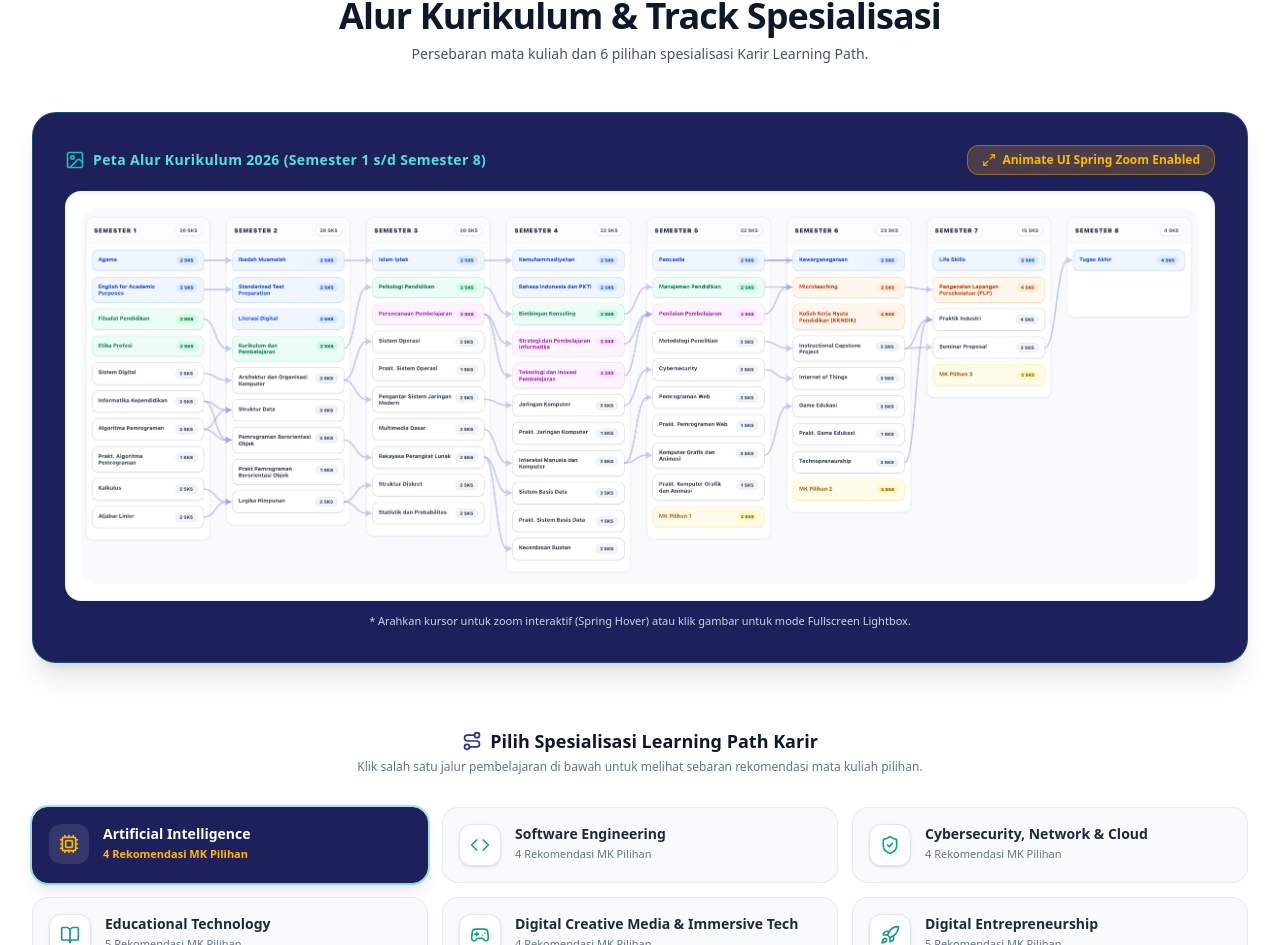
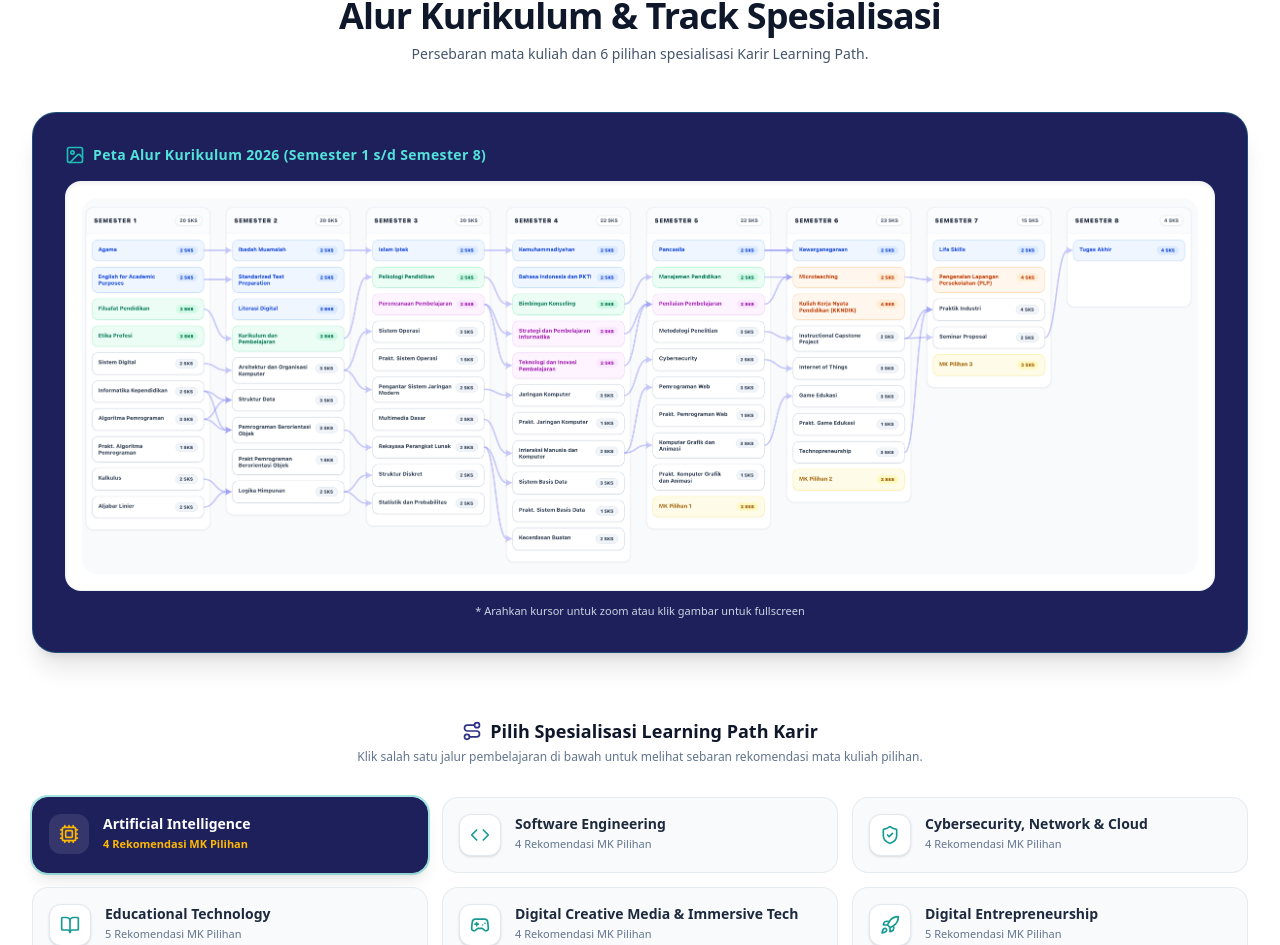
Before and after one commit to arifsetwn/ptikonversikurikulum, a React (Vite) app: page / in a window 1280 px wide. Shown: the part 3569-4514 px from the top of the page. Built offline with nearby package versions, Linux system fonts and the light colour scheme.

Commit message:
fix: remove 'Animate UI Spring Zoom Enabled' badge and shorten image caption

```diff
--- a/src/components/LearningPathSection.tsx
+++ b/src/components/LearningPathSection.tsx
@@ -9,7 +9,6 @@
   Rocket,
   Info,
   Image as ImageIcon,
-  Maximize2,
 } from 'lucide-react';
 import { LEARNING_PATHS } from '../data/landingData';
 import alurKurikulumImg from '../img/alur_kurikulum.png';
@@ -48,17 +47,11 @@
 
         {/* Alur Kurikulum Image Banner Box with Animate UI ImageZoom */}
         <div className="mb-16 bg-[#1E205C] text-white rounded-3xl p-6 sm:p-8 shadow-xl overflow-hidden relative border border-[#1CBDB3]/30">
-          <div className="flex flex-col sm:flex-row sm:items-center justify-between gap-3 mb-4">
-            <div className="flex items-center gap-2">
-              <ImageIcon className="w-5 h-5 text-[#1CBDB3] shrink-0" />
-              <h3 className="text-xs sm:text-sm font-extrabold tracking-wide text-[#52E2DA]">
-                Peta Alur Kurikulum 2026 (Semester 1 s/d Semester 8)
-              </h3>
-            </div>
-
-            <span className="inline-flex items-center gap-1.5 px-3.5 py-1.5 bg-[#FFB800]/20 text-[#FFB800] border border-[#FFB800]/40 rounded-xl text-xs font-black self-start sm:self-auto backdrop-blur-md">
-              <Maximize2 className="w-3.5 h-3.5" /> Animate UI Spring Zoom Enabled
-            </span>
+          <div className="flex items-center gap-2 mb-4">
+            <ImageIcon className="w-5 h-5 text-[#1CBDB3] shrink-0" />
+            <h3 className="text-xs sm:text-sm font-extrabold tracking-wide text-[#52E2DA]">
+              Peta Alur Kurikulum 2026 (Semester 1 s/d Semester 8)
+            </h3>
           </div>
 
           {/* Animate UI Interactive ImageZoom Container */}
@@ -74,7 +67,7 @@
           </div>
 
           <p className="text-[11px] text-slate-300 mt-3 text-center">
-            * Arahkan kursor untuk zoom interaktif (Spring Hover) atau klik gambar untuk mode Fullscreen Lightbox.
+            * Arahkan kursor untuk zoom atau klik gambar untuk fullscreen
           </p>
         </div>
 
```
